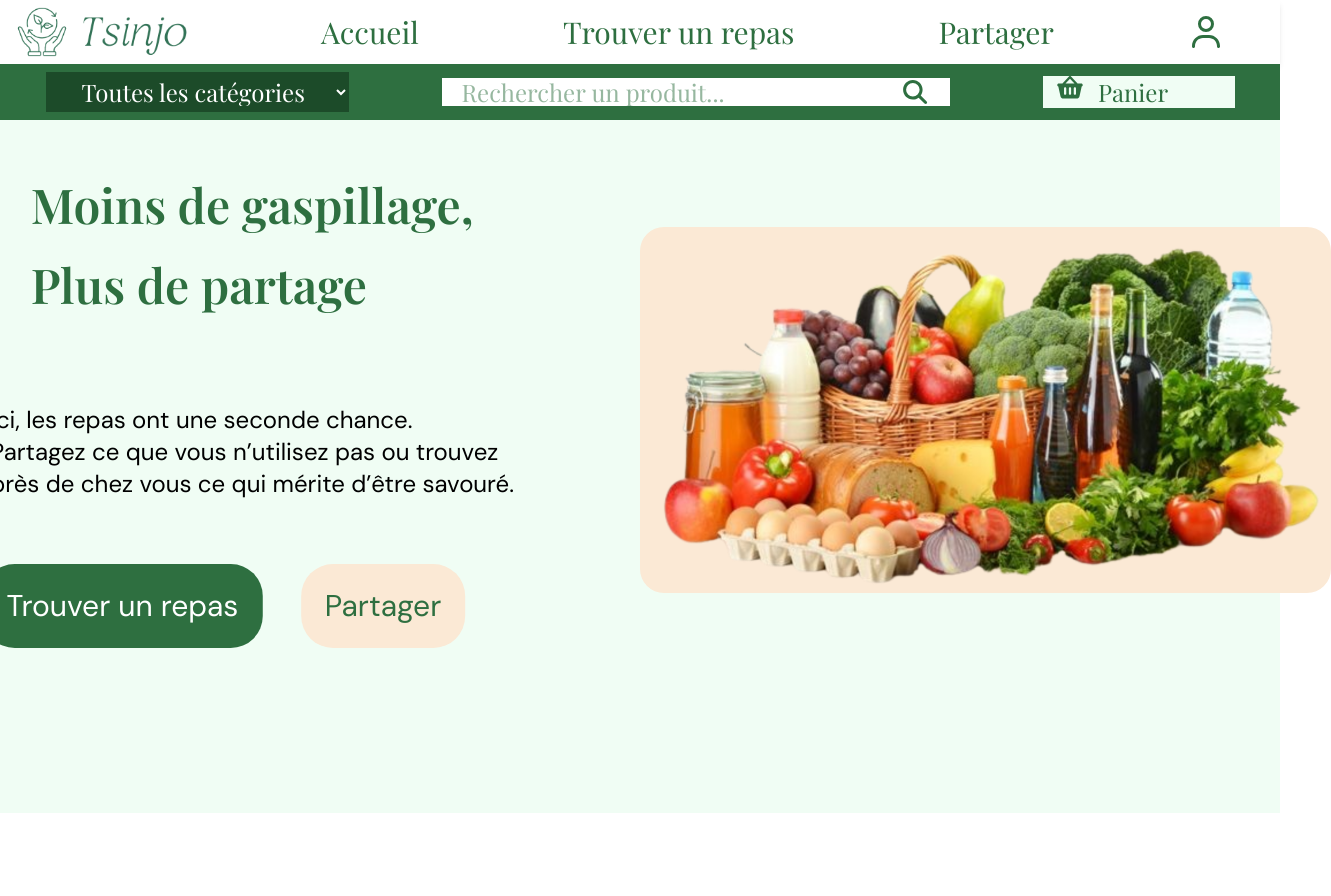
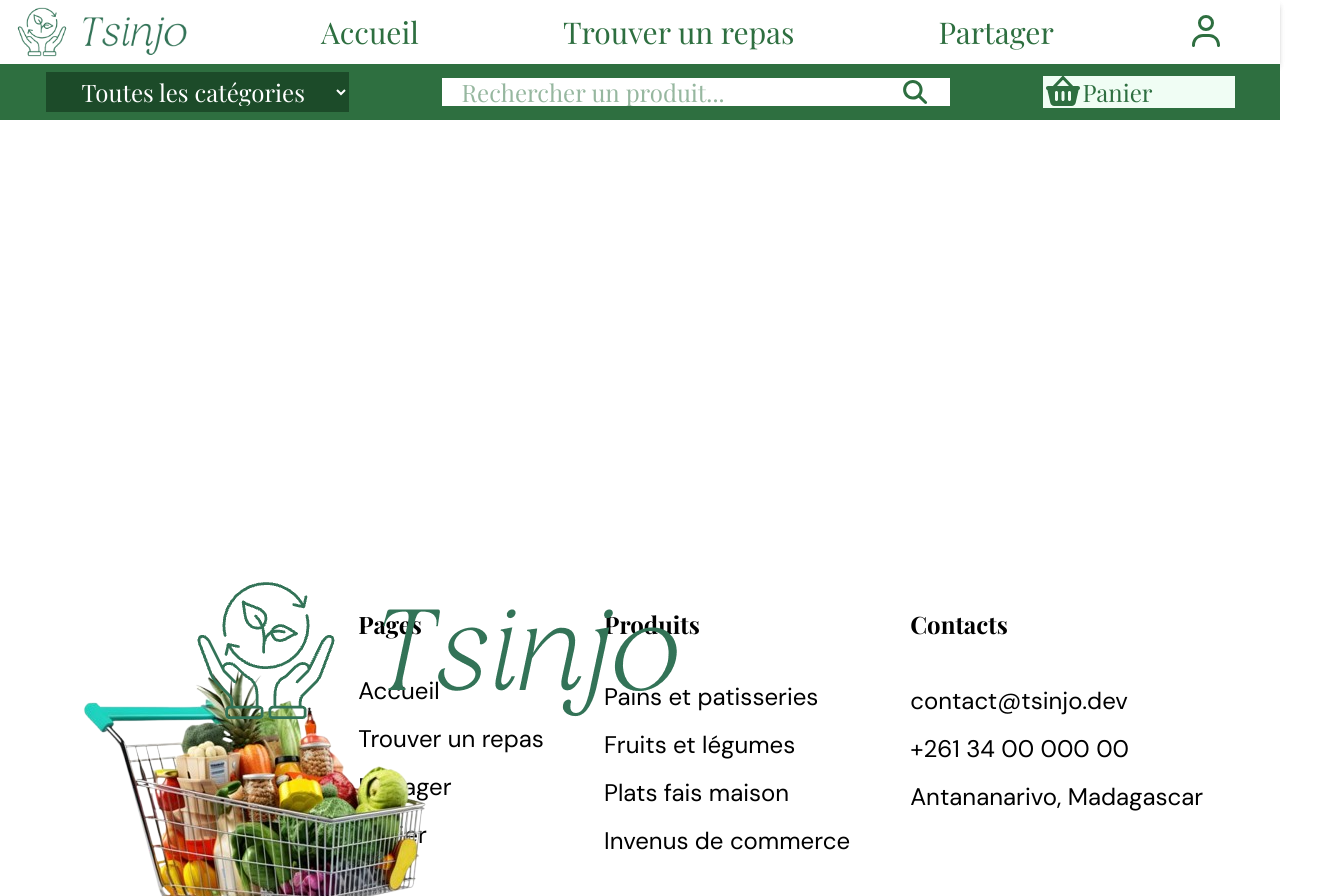
Before and after one commit to ItokianaRAKT/anti-gaspillage, a React (Vite) app: page /Panier in a window 1280 px wide. Shown: the top 896 px of the page, 1331 px wide, since content can reach past the window. Built offline with nearby package versions, Linux system fonts and the light colour scheme.

Commit message:
feat: installation routeur et liaison pages

```diff
--- a/package.json
+++ b/package.json
@@ -17,7 +17,8 @@
     "@tailwindcss/vite": "^4.1.18",
     "lucide-react": "^0.574.0",
     "react": "^19.2.0",
-    "react-dom": "^19.2.0"
+    "react-dom": "^19.2.0",
+    "react-router-dom": "^7.13.0"
   },
   "devDependencies": {
     "@eslint/js": "^9.39.1",
--- a/src/App.tsx
+++ b/src/App.tsx
@@ -1,22 +1,23 @@
-import Navbar from "./components/Navbar"
-import Hero from "./components/hero"
-import Etapes from "./components/etapes"
-import Pourquoi from "./components/pourquoi"
-import TypesProduits from "./components/typesProduits"
-import Confiance from "./components/confiance"
-import Footer from "./components/footer"
+import { BrowserRouter, Routes, Route } from "react-router-dom";
+import Navbar from "./components/Navbar";
+import Accueil from "./pages/Accueil";
+import Trouver from "./pages/Trouver";
+import Partager from "./pages/Partager"
+import Profil from "./pages/Profil"
+import Panier from "./pages/Panier"
 function App() {
   return (
-    <>
+    <BrowserRouter>
       <Navbar />
-      <Hero />
-      <Etapes />
-      <Pourquoi />
-      <TypesProduits />
-      <Confiance />
-      <Footer />
-    </>
-  )
+      <Routes>
+        <Route path="/" element={<Accueil />} />
+        <Route path="/Trouver" element={<Trouver />} />
+        <Route path="/Partager" element={<Partager />} />
+        <Route path="/Profil" element={<Profil />} />
+        <Route path="/Panier" element={<Panier />} />
+      </Routes>
+    </BrowserRouter>
+  );
 }
 
-export default App
+export default App;
--- a/src/components/Navbar.tsx
+++ b/src/components/Navbar.tsx
@@ -2,18 +2,19 @@ import { FontAwesomeIcon } from "@fortawesome/react-fontawesome"
 import { faUser,  } from "@fortawesome/free-regular-svg-icons";
 import { faShoppingBasket, faMagnifyingGlass } from "@fortawesome/free-solid-svg-icons";
 import logo from '../assets/logo/logo-dark-transparent.png';
+import { Link } from "react-router-dom";
 function Navbar() {
   return (
     <nav className="w-full fixed top-0 z-10">
       <div className="bg-white text-[#2E6F40] p-4 flex justify-between w-full  items-center h-[8vh] shadow-md">
-            <img src={logo} alt="Logo" className="h-16 "/>
+            <Link to="/"><img src={logo} alt="Logo" className="h-16 "/></Link>
             <div className="space-x-36 flex text-[#2E6F40] text-3xl font-medium">
-                <button className=" font-titre">Accueil</button>
-                <button className=" font-titre">Trouver un repas</button>
-                <button className=" font-titre">Partager</button>
+                <Link to="/" className="font-titre">Accueil</Link>
+                <Link to="/Trouver" className="font-titre">Trouver un repas</Link>
+                <Link to="/Partager" className="font-titre">Partager</Link>
             </div>
             <div className="flex gap-15 text-[#2E6F40] h-[7vh] justify-end items-center pr-[3vw]">
-              <FontAwesomeIcon icon={faUser} className="text-[4vh]" />
+                <Link to="/Profil"><FontAwesomeIcon icon={faUser} className="text-[4vh]" /></Link>
             </div>
       </div>
 
@@ -24,7 +25,7 @@ function Navbar() {
                     <option>Toutes les catégories</option>
                     <option>Pains et patisseries</option>
                     <option>Fruits et légumes</option>
-                    <option>Plats faits maisons</option>
+                    <option>Plats faits maison</option>
                     <option>Invendus de commerce</option>
                 </select>
 
@@ -38,10 +39,12 @@ function Navbar() {
                 <FontAwesomeIcon icon={faMagnifyingGlass} className=" "/>
             </div>
 
-            <div className="flex bg-green-50 w-[15%] text-[#2E6F40]">
-              <FontAwesomeIcon icon={faShoppingBasket} className="text-[3vh] mx-[1vw]" />
+              <Link to="/Panier" className="flex bg-green-50 w-[15%] text-[#2E6F40]">
+            <div className="flex">
+              <FontAwesomeIcon icon={faShoppingBasket} className="text-[4vh]" />
               <p className=" font-titre">Panier</p>
             </div>
+              </Link>
       </div>
     </nav>
   )
--- a/src/components/footer.tsx
+++ b/src/components/footer.tsx
@@ -1,8 +1,38 @@
-
+import caddie from "../assets/caddie.png"
+import logo from "../assets/logo/logo-dark-transparent.png"
 const Footer = () => {
     return (
-        <section className="mt-[80vh] w-full">
+        <section className="mt-[70vh] w-full flex flex-col relative ">
 
+                <img src={caddie} alt="caddie" className="absolute pt-[3%]  -ml-[n5%]"/>
+                <img src={logo} alt="logo Tsinjo" className="absolute pl-[15%]"/>
+
+                    <div className="flex w-full justify-end  gap-[5%] pr-[6%] text-2xl pt-[5vh]">
+                        <div className="flex flex-col leading-[200%]">
+                            <p className="font-titre font-bold pb-[10%]">Pages</p>
+                            <a href="#">Accueil</a>
+                            <a href="#">Trouver un repas</a>
+                            <a href="#">Partager</a>
+                            <a href="#">Panier</a>
+                        </div>
+
+                        <div className="flex flex-col leading-[200%]">
+                            <p className="font-titre font-bold pb-[10%]">Produits</p>
+                            <a href="#">Pains et patisseries</a>
+                            <a href="#">Fruits et légumes</a>
+                            <a href="#">Plats fais maison</a>
+                            <a href="#">Invenus de commerce</a>
+                        </div>
+
+                        <div className="flex flex-col leading-[200%]">
+                            <p className="font-titre font-bold pb-[10%]">Contacts</p>
+                            <p>contact@tsinjo.dev</p>
+                            <p>+261 34 00 000 00</p>
+                            <p>Antananarivo, Madagascar</p>
+                        </div>
+                    </div>
+
+                    <p className="text-center text-2xl pt-[5%]" >© 2026 Tsinjo</p>
         </section>
     )
 }
--- /dev/null
+++ b/src/pages/Accueil.tsx
@@ -0,0 +1,22 @@
+import Navbar from "../components/Navbar"
+import Hero from "../components/hero"
+import Etapes from "../components/etapes"
+import Pourquoi from "../components/pourquoi"
+import TypesProduits from "../components/typesProduits"
+import Confiance from "../components/confiance"
+import Footer from "../components/footer"
+function Accueil() {
+  return (
+    <>
+      <Navbar />
+      <Hero />
+      <Etapes />
+      <Pourquoi />
+      <TypesProduits />
+      <Confiance />
+      <Footer />
+    </>
+  )
+}
+
+export default Accueil
--- /dev/null
+++ b/src/pages/Panier.tsx
@@ -0,0 +1,11 @@
+import Navbar from "../components/Navbar"
+import Footer from "../components/footer"
+function Panier () {
+    return (
+        <>
+            <Navbar />
+            <Footer />
+        </>
+    )
+}
+export default Panier
--- /dev/null
+++ b/src/pages/Partager.tsx
@@ -0,0 +1,11 @@
+import Navbar from "../components/Navbar"
+import Footer from "../components/footer"
+function Partager () {
+    return (
+        <>
+            <Navbar />
+            <Footer />
+        </>
+    )
+}
+export default Partager
--- /dev/null
+++ b/src/pages/Profil.tsx
@@ -0,0 +1,11 @@
+import Navbar from "../components/Navbar"
+import Footer from "../components/footer"
+function Profil () {
+    return (
+        <>
+            <Navbar />
+            <Footer />
+        </>
+    )
+}
+export default Profil
--- /dev/null
+++ b/src/pages/Trouver.tsx
@@ -0,0 +1,11 @@
+import Navbar from "../components/Navbar"
+import Footer from "../components/footer"
+function Trouver () {
+    return (
+        <>
+            <Navbar />
+            <Footer />
+        </>
+    )
+}
+export default Trouver
```
Also changed, not shown: src/assets/caddie.png (added), 1 other file (tests, documents, lock files or other folders).
